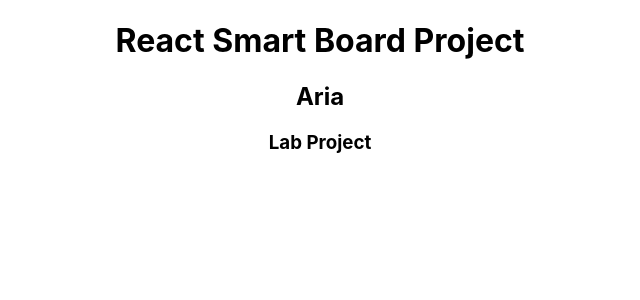
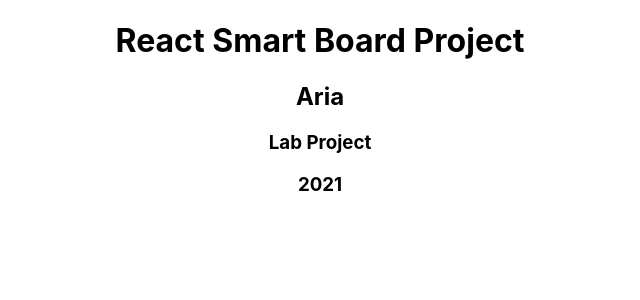
Before and after one commit to aria-abad/smart-board, a React (Create React App) app: page / in a window 1280 px wide. Shown: the top 300 px of the page, without its empty margins (320-960 px from the left). Built offline with nearby package versions, Linux system fonts and the light colour scheme.

Commit message:
add year to the project

```diff
--- a/src/App.js
+++ b/src/App.js
@@ -6,6 +6,7 @@ function App() {
       <h1>React Smart Board Project</h1>
       <h2>Aria</h2>
       <h3>Lab Project</h3>
+      <h3>2021</h3>
     </div>
   );
 }
```
